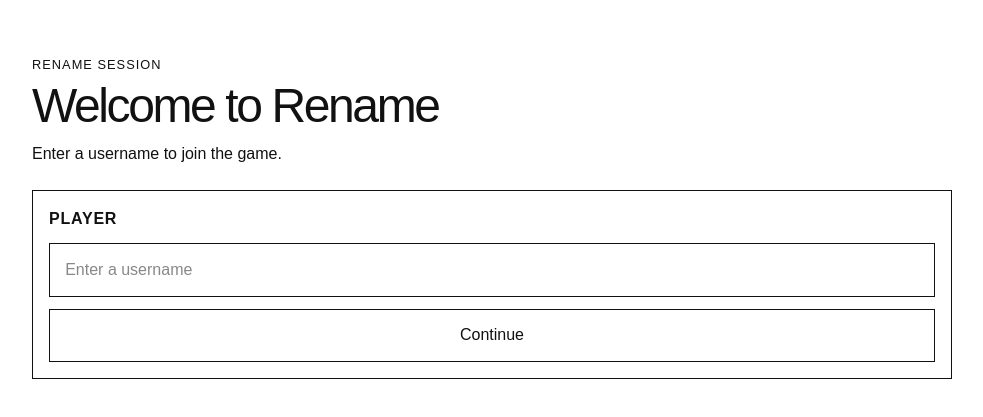
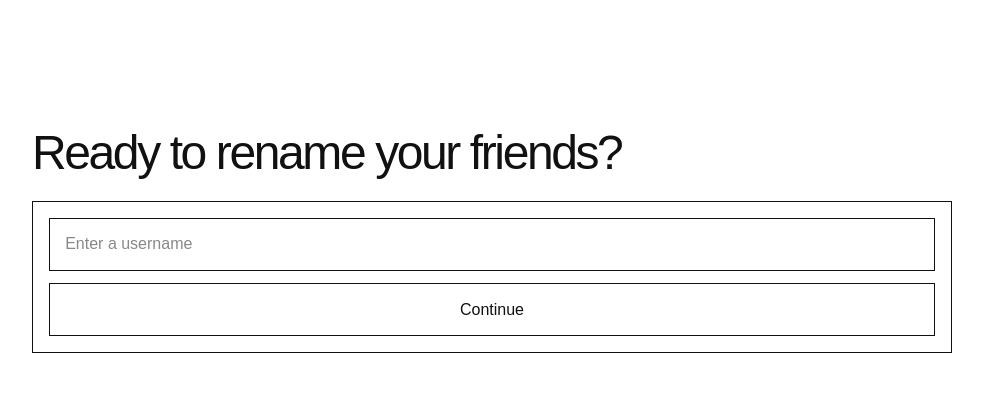
Before and after one commit to ako3131/renamed, an Angular app: page / in a window 1280 px wide. Shown: the part 159-576 px from the top of the page, without its empty margins (148-1131 px from the left). Built offline with nearby package versions, Linux system fonts and the light colour scheme.

Commit message:
Changed login appearence and add routing to lobby

```diff
--- a/src/app/app.routes.ts
+++ b/src/app/app.routes.ts
@@ -1,10 +1,15 @@
 import { Routes } from '@angular/router';
 
 import { LoginComponent } from './pages/login/login.component';
+import { LobbyComponent } from './pages/lobby/lobby.component';
 
 export const routes: Routes = [
     {
         path: '',
         component: LoginComponent
+    },
+    {
+        path: 'lobby',
+        component: LobbyComponent
     }
 ];
--- /dev/null
+++ b/src/app/pages/lobby/lobby.component.ts
@@ -0,0 +1,22 @@
+import { Component, signal } from '@angular/core';
+import { FormsModule } from '@angular/forms';
+import { Router } from '@angular/router';
+import { PlayerSessionService } from '../../services/player-session.service';
+
+@Component({
+  selector: 'app-lobby',
+  standalone: true,
+  imports: [FormsModule],
+  templateUrl: './lobby.component.html',
+  styleUrl: './lobby.component.css'
+})
+export class LobbyComponent {
+  readonly errorMessage = signal('');
+
+  constructor(private router: Router) {}
+
+  lobby(): void {
+
+    this.router.navigate(['/waiting']);
+  }
+}
--- a/src/app/pages/login/login.component.html
+++ b/src/app/pages/login/login.component.html
@@ -1,15 +1,10 @@
 <main class="shell">
   <section class="panel">
     <header class="header">
-      <p class="eyebrow">Rename session</p>
-      <h1>Welcome to Rename</h1>
-      <p class="description">
-        Enter a username to join the game.
-      </p>
+      <h1>Ready to rename your friends?</h1>
     </header>
 
     <form class="card" (ngSubmit)="login()">
-      <h2>Player</h2>
 
       <label class="visually-hidden" for="username">
         Username
@@ -33,8 +28,5 @@
       </button>
     </form>
 
-    <p class="message" aria-live="polite">
-      {{ errorMessage() }}
-    </p>
   </section>
 </main>
--- a/src/app/pages/login/login.component.ts
+++ b/src/app/pages/login/login.component.ts
@@ -12,12 +12,12 @@ import { PlayerSessionService } from '../../services/player-session.service';
 })
 export class LoginComponent {
   readonly username = signal('');
-  readonly errorMessage = signal('')
+  readonly errorMessage = signal('');
 
   constructor(private router: Router) {}
 
   login(): void {
-    const username = this.username().trim()
+    const username = this.username().trim();
 
     if (!username) {
       this.errorMessage.set('Enter a username');
@@ -26,6 +26,6 @@ export class LoginComponent {
 
     PlayerSessionService.createUser(username);
 
-    // this.router.navigate(['/lobby']);
+    this.router.navigate(['/lobby']);
   }
 }
```
Also changed, not shown: src/app/pages/lobby/lobby.component.css (added), src/app/pages/lobby/lobby.component.html (added).
